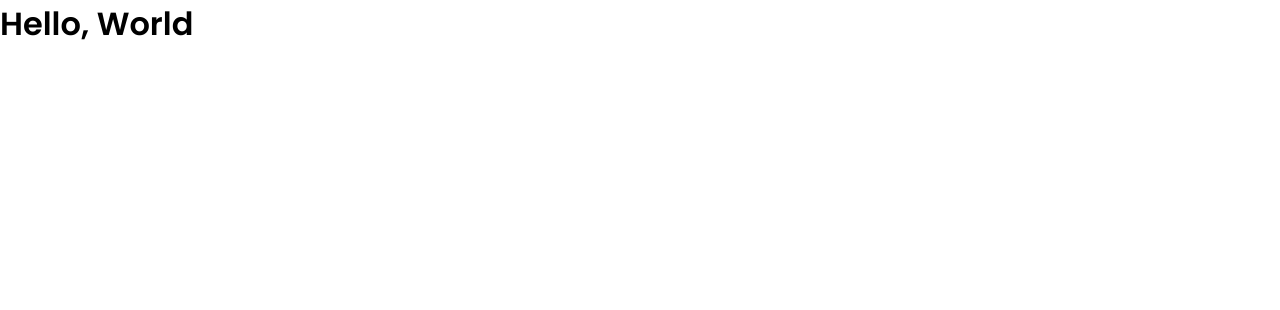
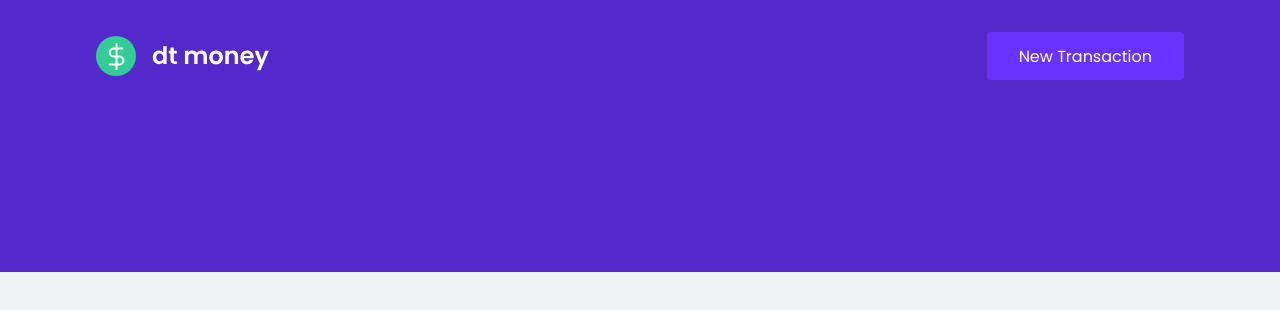
Before and after one commit to JosielMatos/dtmoney, a React (Create React App) app: page / in a window 1280 px wide. Shown: the top 310 px of the page. Built offline with nearby package versions, Linux system fonts and the light colour scheme.

Commit message:
add header component

```diff
--- a/src/App.tsx
+++ b/src/App.tsx
@@ -1,10 +1,11 @@
+import { Header } from './components/Header';
 import { GlobalStyle } from './styles/global';
 
 export function App() {
   return (
-    <div className='App'>
-      <h1>Hello, World</h1>
+    <>
+      <Header />
       <GlobalStyle />
-    </div>
+    </>
   );
 }
--- /dev/null
+++ b/src/components/Header/index.tsx
@@ -0,0 +1,14 @@
+import logoImg from "../../assets/logo.svg";
+
+import { Container, Content } from "./styles";
+
+export function Header() {
+  return (
+    <Container>
+      <Content>
+        <img src={logoImg} alt='logo' />
+        <button type='button'>New Transaction</button>
+      </Content>
+    </Container>
+  );
+}
--- /dev/null
+++ b/src/components/Header/styles.ts
@@ -0,0 +1,29 @@
+import styled from 'styled-components';
+
+export const Container = styled.header`
+  background: var(--blue);
+`;
+
+export const Content = styled.div`
+  max-width: 1120px;
+  margin: 0 auto;
+  padding: 2rem 1rem 12rem;
+  display: flex;
+  align-items: center;
+  justify-content: space-between;
+
+  button {
+    font-size: 1rem;
+    color: #FFF;
+    background: var(--blue-light);
+    border: 0;
+    padding: 0 2rem;
+    border-radius: 0.25rem;
+    height: 3rem;
+    transition: filter 0.2s;
+
+    &:hover {
+      filter: brightness(0.95);
+    }
+  }
+`;
--- a/src/styles/global.ts
+++ b/src/styles/global.ts
@@ -28,7 +28,7 @@
   }
 
   body {
-    background: var(---background);
+    background: var(--background);
     -webkit-font-smoothing: antialiased;
   }
 
```
